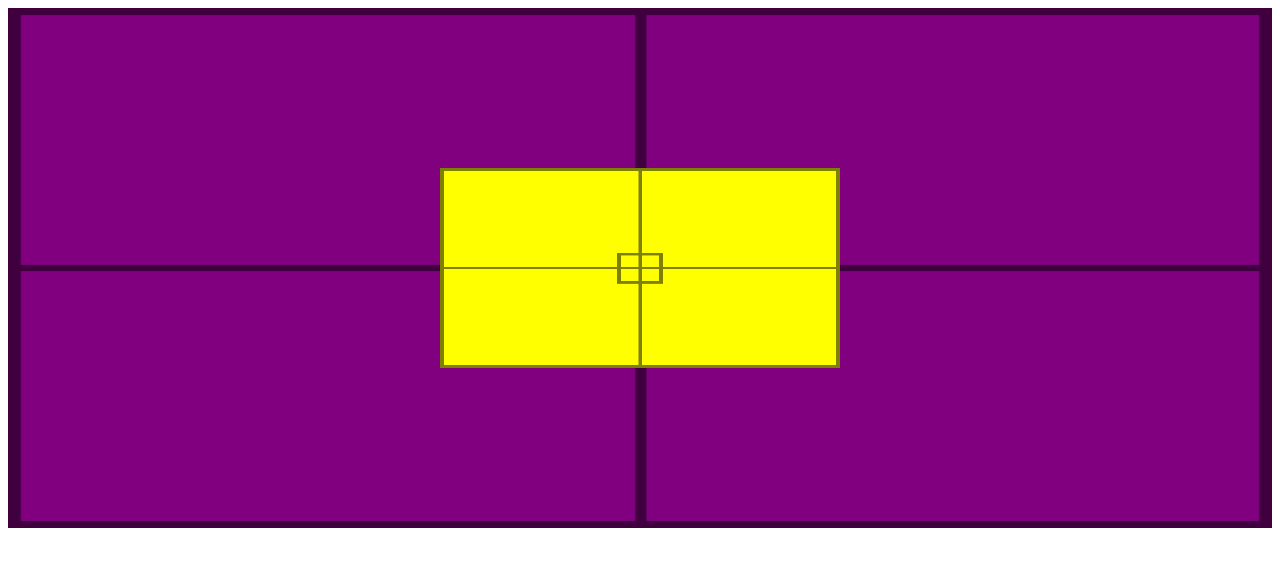
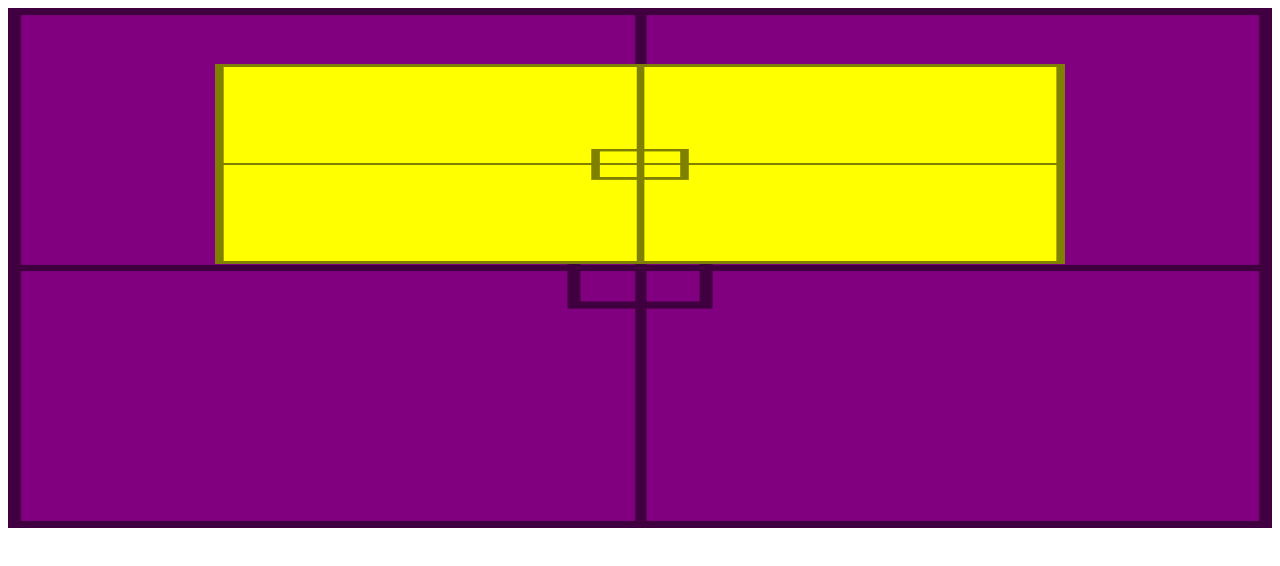
Before and after one commit to alaniemim/estudo-code, a plain HTML site: page html-css/exer22/fundo007.html in a window 1280 px wide. Drawn offline with Linux system fonts and the light colour scheme.

Commit message:
updat fundo007

```diff
--- a/html-css/exer22/fundo007.html
+++ b/html-css/exer22/fundo007.html
@@ -21,11 +21,11 @@
             background-size: 100% 100%;
             background-position: center center;
             height: 200px;
-            width: 400px;
+            width: 850px;
             position: absolute;
             /* fazendo a position ser absoluta, podemos configurar algumas propriedades importantes! como: top e left, agora vc
              nao precia mais usar gambiarras usando margin ksks*/
-             top: 50%;
+             top: 30%;
             left: 50%;
            transform: translate(-50%, -50%);
 
```
